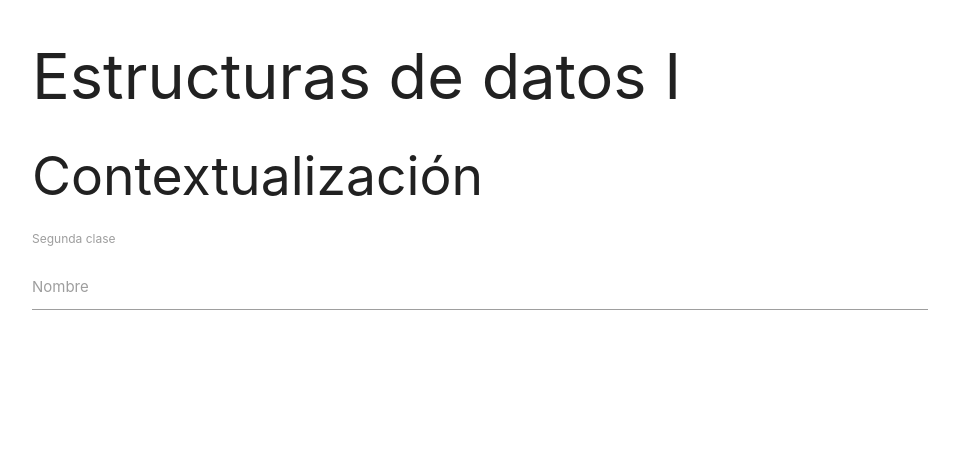
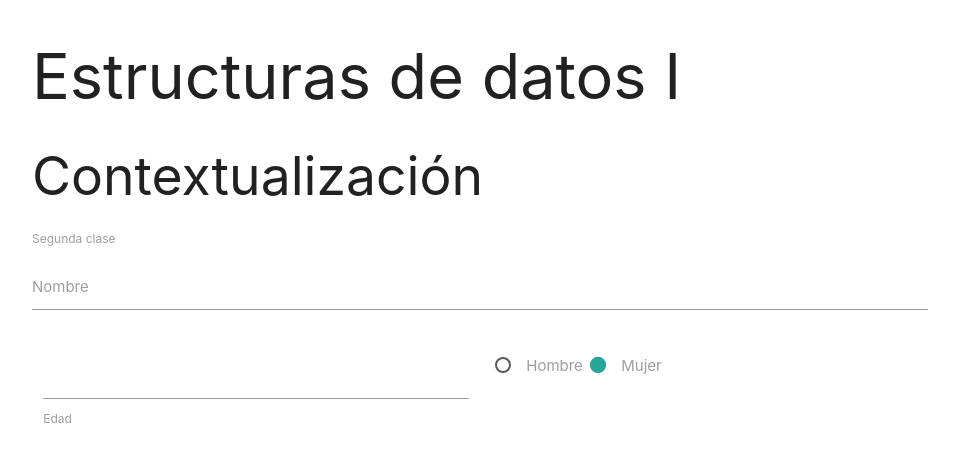
Before and after one commit to YanethM/TAD_SEMI_2021, a plain HTML site: page Sesión II/index.html in a window 1280 px wide. Shown: the whole page, without its empty margins (160-1119 px from the left). Drawn offline with nearby package versions, Linux system fonts and the light colour scheme.

Commit message:
input, radiobuttons

```diff
--- a/Sesión II/index.html
+++ b/Sesión II/index.html
@@ -34,6 +34,28 @@
                     <label for="user_name">Nombre</label>
                 </div>
             </div>
+
+            <!-- Creación segunda fila -->
+            <div class="row">
+                <!-- Fila que contiene dos columnas -->
+                <!-- primera columna -->
+                <div class="col s6">
+                    <input type="number" name="user_age" id="user_age" class="validate" min="0" max="90">
+                    <label for="user_age">Edad</label>
+                </div>
+                <!-- segunda columna -->
+                <div class="col s6">
+                    <label>
+                        <input name="group1" type="radio" checked />
+                        <span>Hombre</span>
+                    </label>
+
+                    <label>
+                        <input name="group1" type="radio" checked />
+                        <span>Mujer</span>
+                    </label>
+                </div>
+            </div>
         </div>
     </div>
 
```
